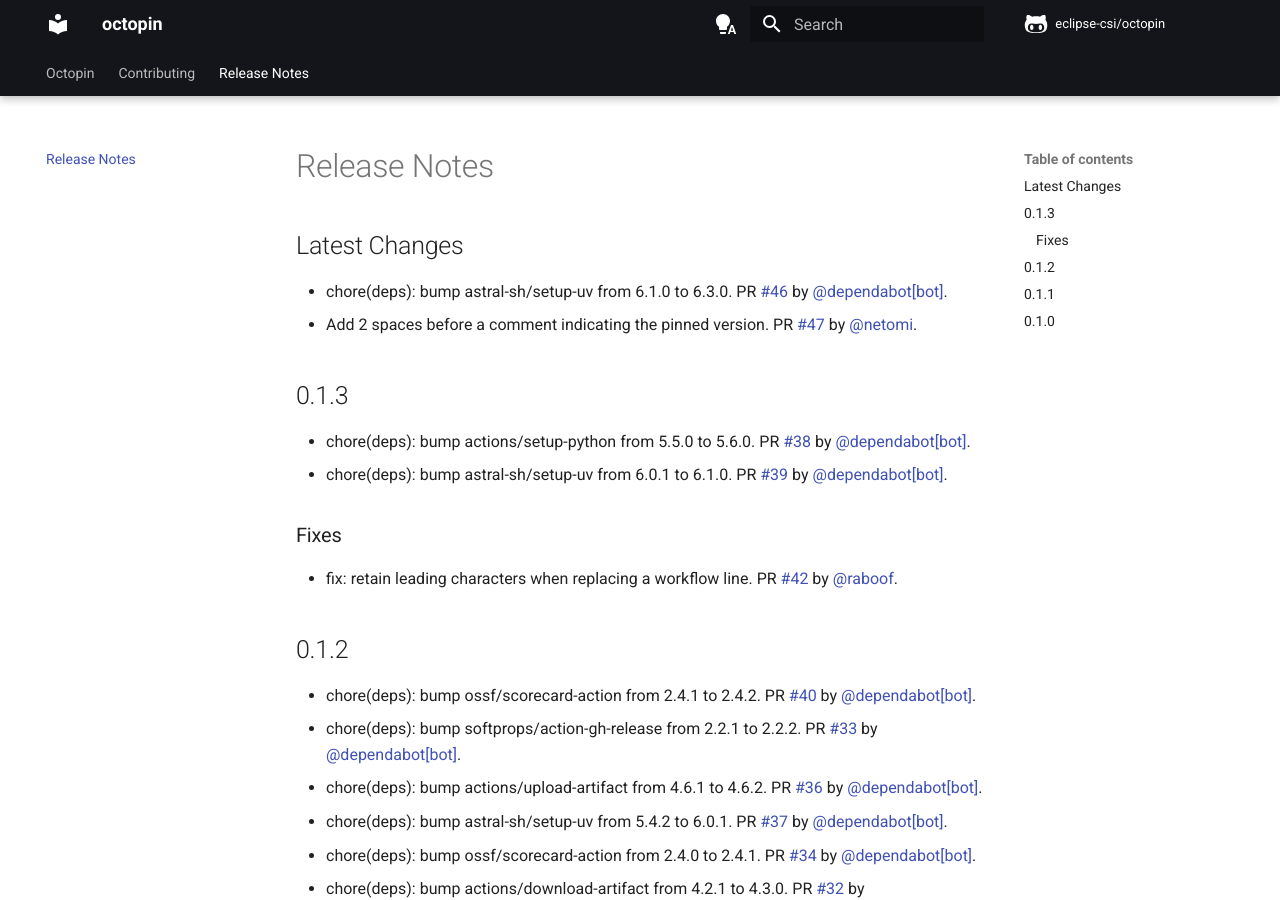
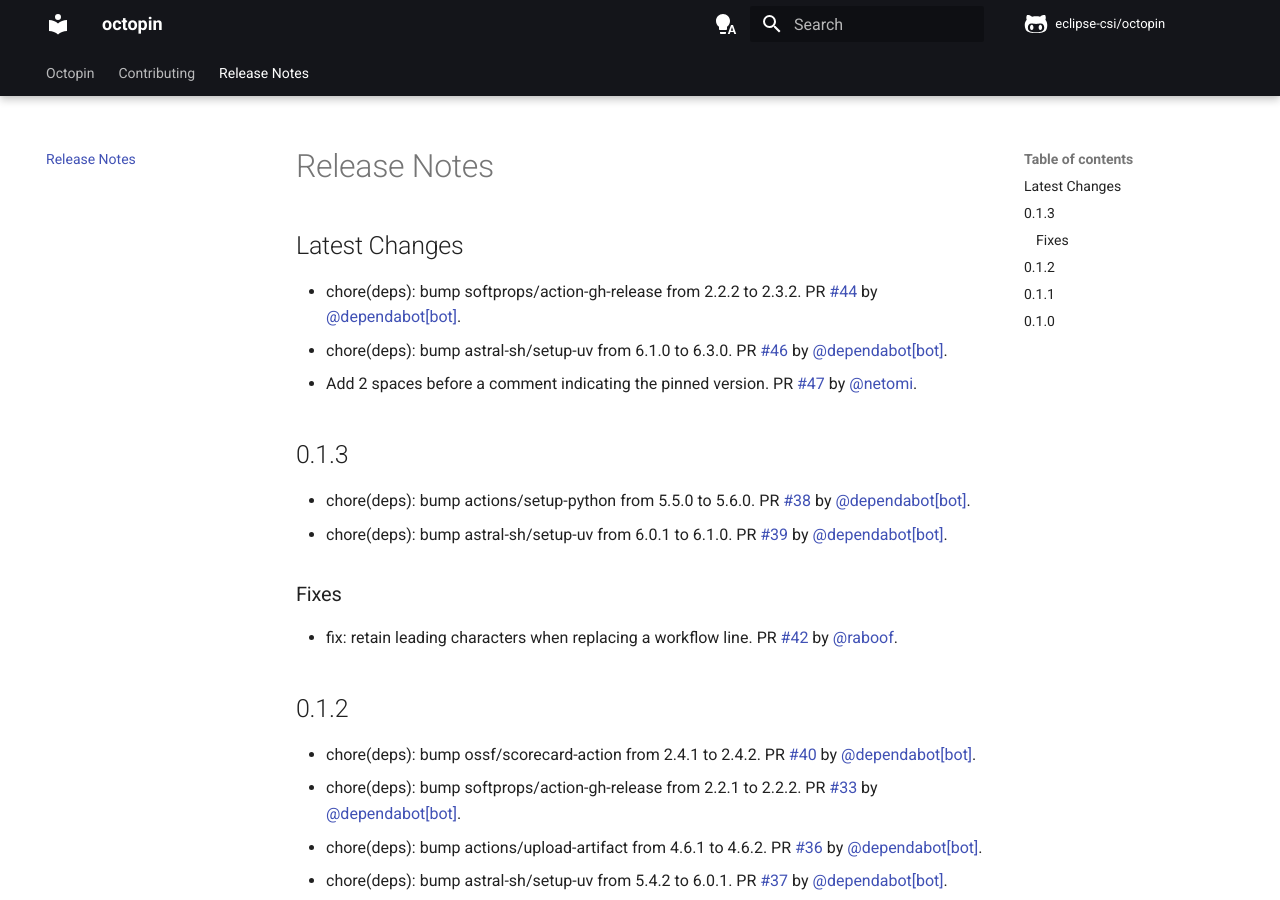
Before and after one commit to eclipse-csi/octopin, an MkDocs documentation site: the page built from docs/release-notes.md, in a window 1280 px wide and 900 px high. Built offline with MkDocs 1.6.1 and Material for MkDocs 9.7.7, drawn with Linux system fonts in a browser that asks for light colours; comment, search, counter and statistics services are not loaded.

Commit message:
📝 Update release notes
[skip ci]

```diff
--- a/docs/release-notes.md
+++ b/docs/release-notes.md
@@ -2,6 +2,7 @@
 
 ## Latest Changes
 
+* chore(deps): bump softprops/action-gh-release from 2.2.2 to 2.3.2. PR [#44](https://github.com/eclipse-csi/octopin/pull/44) by [@dependabot[bot]](https://github.com/apps/dependabot).
 * chore(deps): bump astral-sh/setup-uv from 6.1.0 to 6.3.0. PR [#46](https://github.com/eclipse-csi/octopin/pull/46) by [@dependabot[bot]](https://github.com/apps/dependabot).
 * Add 2 spaces before a comment indicating the pinned version. PR [#47](https://github.com/eclipse-csi/octopin/pull/47) by [@netomi](https://github.com/netomi).
 
```
